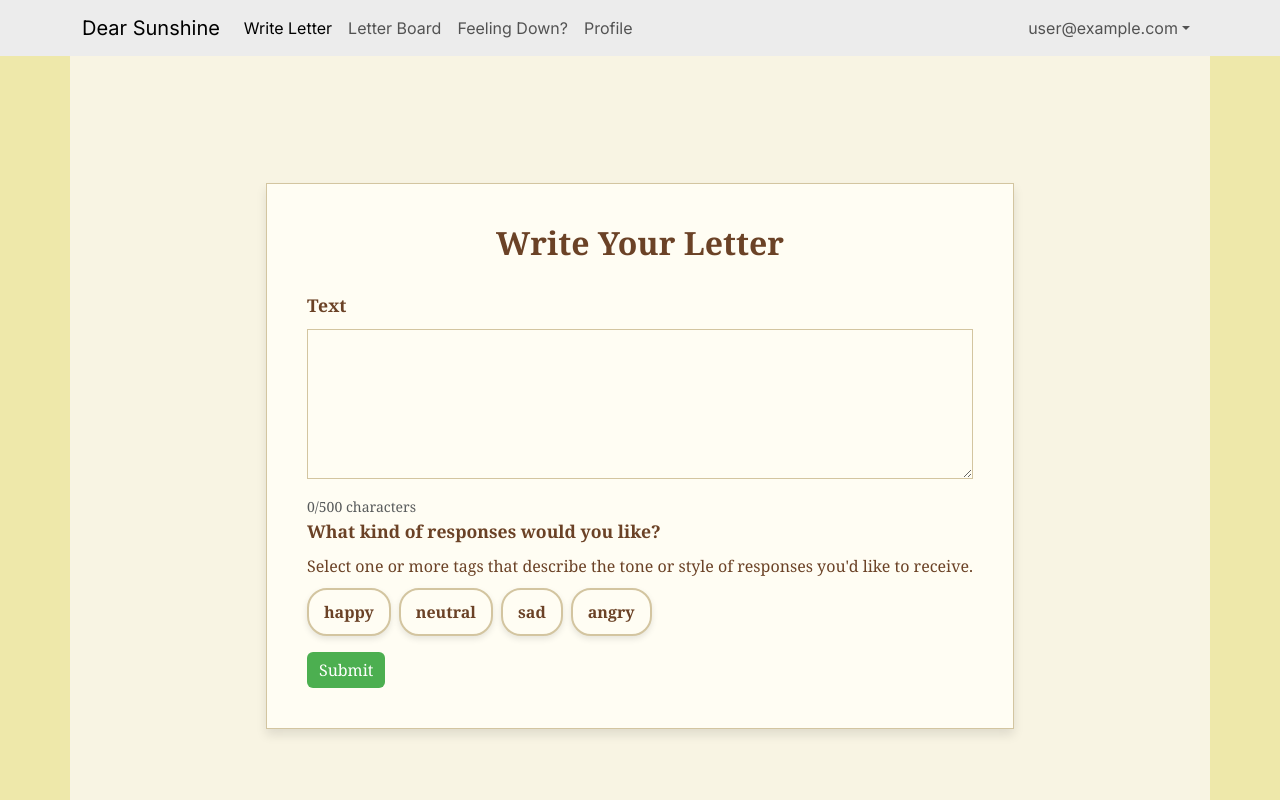
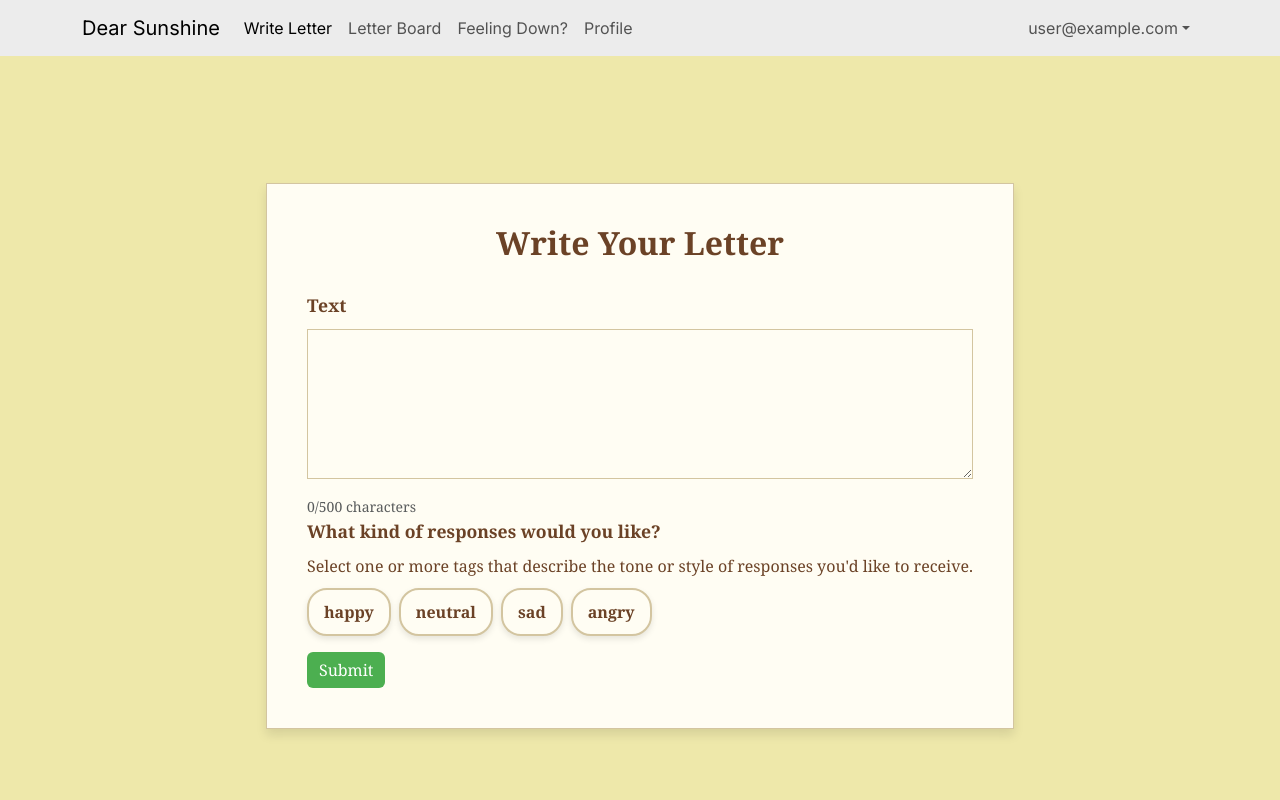
Before and after one commit to icastro808/dear-sunshine-, a Next.js app: page /add in a window 1280 px wide. Shown: the top 800 px of the page. Built offline with nearby package versions, Linux system fonts and the light colour scheme; no server answers; sample sign-in values are in the browser's storage.

Commit message:
updated background

```diff
--- a/package.json
+++ b/package.json
@@ -43,6 +43,7 @@
     "eslint-config-airbnb-typescript": "^18.0.0",
     "eslint-config-next": "14.2.10",
     "eslint-config-prettier": "^9.1.0",
+    "playwright": "^1.49.0",
     "prettier": "^3.3.1",
     "prettier-eslint": "^16.3.0",
     "prisma": "^5.19.1",
--- a/src/app/globals.css
+++ b/src/app/globals.css
@@ -9,7 +9,7 @@ body {
 }
 
 .main{
-  background-color: palegoldenrod;
+  background-color: #fff8e6;
 }
 
 .wrapper {
--- a/src/components/AddLetterForm.tsx
+++ b/src/components/AddLetterForm.tsx
@@ -15,7 +15,6 @@ const styles = {
   container: {
     fontFamily: 'Georgia, serif',
     padding: '40px 0',
-    backgroundColor: '#f8f4e3', // Parchment background
     display: 'flex',
     justifyContent: 'center',
     alignItems: 'center',
```
Also changed, not shown: 1 other file (tests, documents, lock files or other folders).
